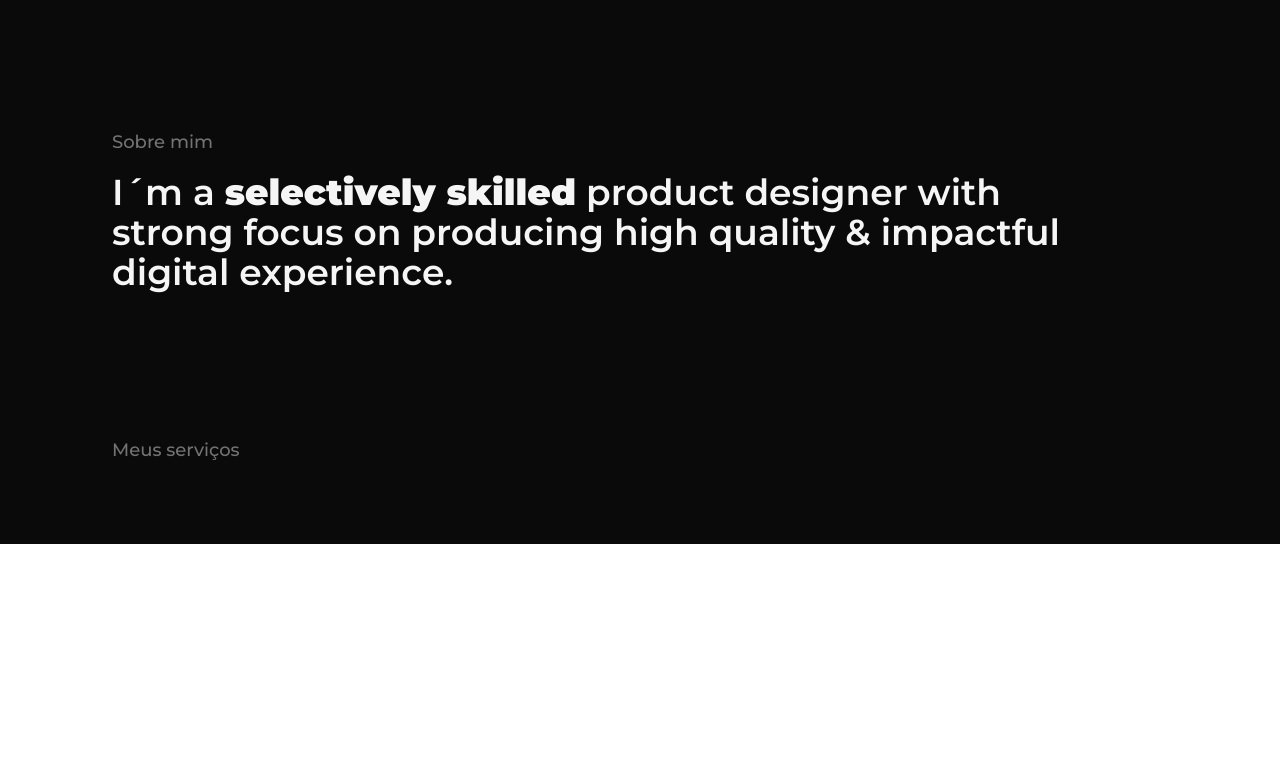
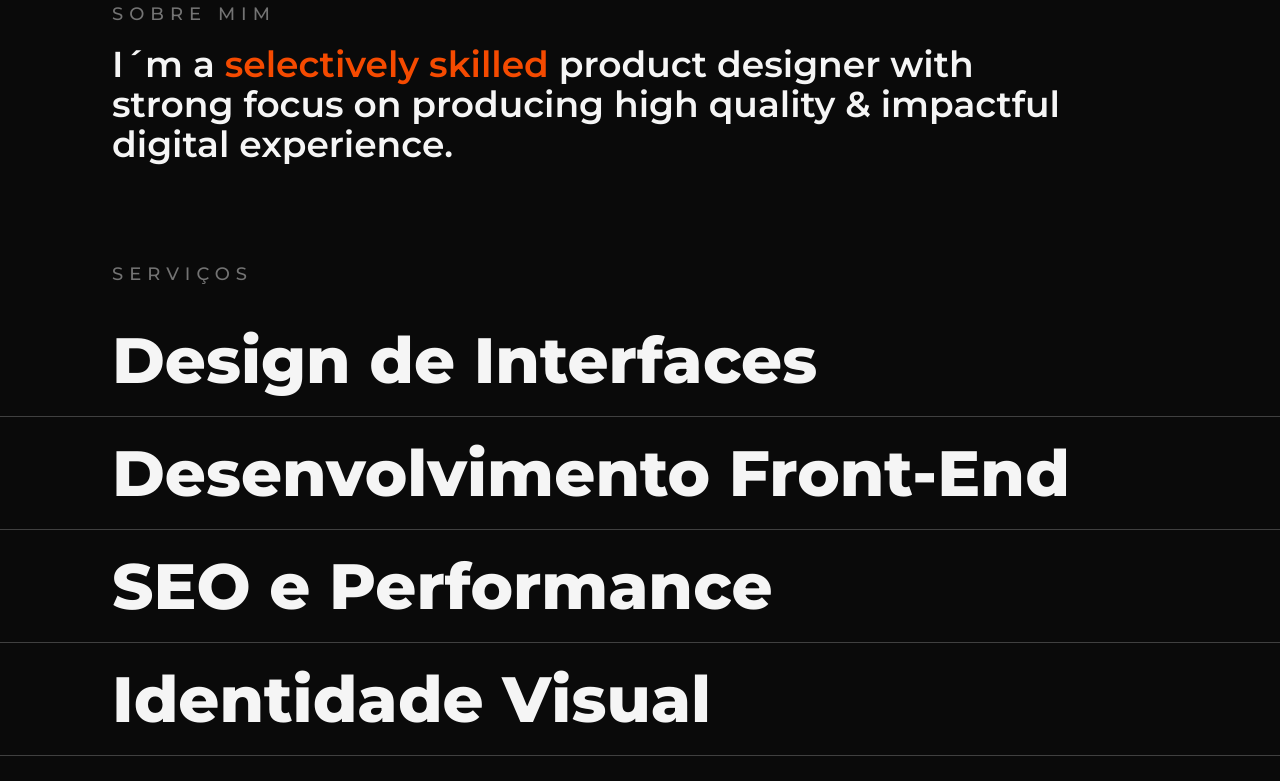
Before and after one commit to eiphp-tech/Portfolio_PHP-tech, a React (Vite) app: page / in a window 1280 px wide. Shown: the part 800-1581 px from the top of the page. Before the commit the page ends 1344 px from the top, so only its background shows below. Built offline with nearby package versions, Linux system fonts and the light colour scheme.

Commit message:
feat: adicionar componente FlowingMenu e seção na página de serviços

```diff
--- a/src/App.jsx
+++ b/src/App.jsx
@@ -1,28 +1,28 @@
+// App.jsx
 import React from "react"
 import NavBar from "./components/NavBar"
 import Gallaxy from "./components/3D/gallaxy"
+import Heading from "./components/Heading"
+import FlowingMenu from "./components/UI/FlowingMenu"
 
-// Componente principal
 export default function App() {
   return (
     <div className="relative min-h-screen bg-neutral-950 font-Montserrat overflow-hidden w-full">
-      {/* Galáxia de fundo */}
-      <div className="fixed top-0 w-full flex justify-center">
-        {/* <Gallaxy /> */}
+      {/* Galáxia animada em background */}
+      <div className="fixed top-0 w-full flex justify-center z-0">
+        {/* <Gallaxy /> -> considere lazy loading com Suspense */}
       </div>
 
-      {/* NavBar */}
       <NavBar />
 
-      {/* Conteúdo principal */}
-      <main className="relative z-10  ">
+      <main className="relative z-10">
+        {/* Hero Section */}
         <section
-          className="min-h-screen flex flex-col justify-end pb-20 px-6 lg:px-[7rem] "
+          className="min-h-screen flex flex-col justify-end pb-20 px-6 lg:px-[7rem]"
           id="home"
         >
-          {/* Conteúdo textual */}
           <div className="w-full max-w-4xl text-white text-left pb-32 lg:pb-0">
-            <h1 className="text-4xl sm:text-5xl lg:text-6xl font-bold leading-tight ">
+            <h1 className="text-4xl sm:text-5xl lg:text-6xl font-bold leading-tight">
               HI, I'M PEDRO H
             </h1>
             <p className="text-lg sm:text-xl lg:text-lg text-gray-300 leading-relaxed mb-8">
@@ -31,31 +31,39 @@ export default function App() {
               digitais únicas, pixel a pixel.
             </p>
 
-            {/* Botão Contact Me */}
-            <button className="bg-gray-700 hover:bg-gray-600 text-white px-8 py-3 rounded-full font-medium transition-colors duration-300">
+            <button
+              className="bg-gray-700 hover:bg-gray-600 text-white px-8 py-3 rounded-full font-medium transition-colors duration-300"
+              aria-label="Entre em contato"
+            >
               CONTACT ME
             </button>
           </div>
         </section>
 
+        {/* Sobre mim */}
         <section
-          id="#sobre"
-          className="bg-neutral-950 h-min min-w-screen py-32 flex flex-col justify-center px-6 lg:px-[7rem]"
+          id="sobre"
+          className="bg-neutral-950 min-h-min flex flex-col justify-center px-6 lg:px-[7rem]"
         >
-          <h2 className="font-medium text-lg text-neutral-500">Sobre mim</h2>
-          <p className="text-neutral-100 font-semibold text-4xl py-4 w-[90%]">
-            I´m a <strong>selectively skilled</strong> product designer with
-            strong focus on producing high quality & impactful digital
-            experience.
+          <Heading>SOBRE MIM</Heading>
+          <p className="text-neutral-100 font-semibold text-4xl  w-[90%]">
+            I´m a{" "}
+            <strong className="text-orange-600 font-semibold">
+              selectively skilled
+            </strong>{" "}
+            product designer with strong focus on producing high quality &
+            impactful digital experience.
           </p>
         </section>
-        <section
-          id="#servico"
-          className="bg-neutral-950 h-min min-w-screen pb-20 flex flex-col justify-center"
-        >
-          <h2 className="font-medium text-lg text-neutral-500 px-6 lg:px-[7rem]">
-            Meus serviços
-          </h2>
+
+        {/* Serviços */}
+        <section id="servico">
+          <FlowingMenu />
+        </section>
+
+        {/* projetos */}
+        <section className="min-h-screen bg-neutral-800 ">
+          <h2 className="text-white font-bold text-6xl">hello word</h2>
         </section>
       </main>
     </div>
--- /dev/null
+++ b/src/components/Heading/index.jsx
@@ -0,0 +1,11 @@
+import React from "react"
+
+const Heading = ({ children }) => {
+  return (
+    <h2 className="mb-4 font-medium text-lg text-neutral-500 tracking-[6px] uppercase">
+      {children}
+    </h2>
+  )
+}
+
+export default Heading
--- a/src/components/NavBar/index.jsx
+++ b/src/components/NavBar/index.jsx
@@ -81,10 +81,10 @@ const Navbar = () => {
   ]
 
   return (
-    <nav className="w-full fixed top-0 left-0 right-0 z-50 px-6 lg:px-[7rem] py-2 shadow-lg">
+    <nav className="w-full fixed top-0 left-0 right-0 bg-neutral-950/80 z-50 px-6 lg:px-[7rem] py-2 shadow-lg">
       <div className="flex justify-between items-center">
-        <div className="flex items-center">
-          <img src="/logo.svg" alt="" />
+        <div className="flex items-center w-6">
+          <img src="/logo.svg" alt="logo pedro henrique" className="w-full" />
         </div>
 
         <div
@@ -141,11 +141,11 @@ const Navbar = () => {
           >
             <div
               ref={linkContainerRef}
-              className="h-full flex flex-col justify-between"
+              className="h-full flex flex-col justify-around"
             >
-              <div className="flex flex-col md:flex-row md:justify-between md:items-end gap-10">
+              <div className="flex flex-col md:justify-between lg:flex-row lg:items-end gap-10">
                 <div>
-                  <h3 className="text-gray-400 text-lg font-extrabold mb-6 mt-10 lg:mt-0">
+                  <h3 className="text-gray-400 text-lg  font-extrabold mb-6 mt-10 lg:mt-0 ">
                     #Connect
                   </h3>
                   <div className="space-y-4">
@@ -188,14 +188,14 @@ const Navbar = () => {
                 </div>
               </div>
 
-              <div className="flex h-max flex-col md:flex-row lg:flex-row lg:items-end gap-10 lg:mt-10">
+              <div className="flex h-max flex-col mt-10 lg:mt-0  lg:flex-row lg:items-end gap-5">
                 <div>
-                  <p className="text-gray-400 te">
+                  <p className="text-neutral-400">
                     Do you want to start your project now?
                   </p>
                   <EmailLink
                     email="pedrohdev01@gmail.com"
-                    styleName="text-[30px] font-semibold bg-gradient-to-r from-white via-gray-400 to-neutral-900 bg-clip-text text-transparent p-1 transition-all duration-500 hover:text-white"
+                    styleName="text-[20px] font-semibold bg-gradient-to-r from-white via-gray-400 to-neutral-900 bg-clip-text text-transparent p-1 transition-all duration-500 hover:text-white"
                   />
                 </div>
                 <div className="flex items-end pb-2 ">
--- /dev/null
+++ b/src/components/UI/FlowingMenu/index.jsx
@@ -0,0 +1,102 @@
+import React, { useRef } from "react"
+import { gsap } from "gsap"
+import Heading from "../../Heading"
+
+const animationDefaults = { duration: 0.6, ease: "expo.out" }
+
+function findClosestEdge(mouseX, mouseY, width, height) {
+  const topEdgeDist = (mouseX - width / 2) ** 2 + mouseY ** 2
+  const bottomEdgeDist = (mouseX - width / 2) ** 2 + (mouseY - height) ** 2
+  return topEdgeDist < bottomEdgeDist ? "top" : "bottom"
+}
+
+function ServiceItem({ title }) {
+  const itemRef = useRef(null)
+  const bgRef = useRef(null)
+
+  const handleMouseEnter = (ev) => {
+    const item = itemRef.current
+    const bg = bgRef.current
+    if (!item || !bg) return
+
+    const rect = item.getBoundingClientRect()
+    const edge = findClosestEdge(
+      ev.clientX - rect.left,
+      ev.clientY - rect.top,
+      rect.width,
+      rect.height
+    )
+
+    gsap
+      .timeline({ defaults: animationDefaults })
+      .set(bg, { y: edge === "top" ? "-101%" : "101%" })
+      .to(bg, { y: "0%" })
+  }
+
+  const handleMouseLeave = (ev) => {
+    const item = itemRef.current
+    const bg = bgRef.current
+    if (!item || !bg) return
+
+    const rect = item.getBoundingClientRect()
+    const edge = findClosestEdge(
+      ev.clientX - rect.left,
+      ev.clientY - rect.top,
+      rect.width,
+      rect.height
+    )
+
+    gsap.to(bg, {
+      y: edge === "top" ? "-101%" : "101%",
+      ...animationDefaults,
+    })
+  }
+
+  return (
+    <li
+      ref={itemRef}
+      className="relative overflow-hidden border-b border-neutral-700 py-6 lg:py-2 px-6 lg:px-[7rem] cursor-pointer group"
+      onMouseEnter={handleMouseEnter}
+      onMouseLeave={handleMouseLeave}
+    >
+      {/* Fundo animado */}
+      <div
+        ref={bgRef}
+        className="absolute top-0 left-0 w-full h-full bg-neutral-100 z-0 translate-y-[101%] pointer-events-none"
+      />
+
+      {/* Título */}
+      <div className="relative z-10 text-left">
+        <h3 className="text-[clamp(1.8rem,6vw,4rem)] font-extrabold text-neutral-100 transition-colors duration-300 group-hover:text-neutral-900">
+          {title}
+        </h3>
+      </div>
+    </li>
+  )
+}
+
+export default function ServicesSection() {
+  const services = [
+    { title: "Design de Interfaces" },
+    { title: "Desenvolvimento Front-End" },
+    { title: "SEO e Performance" },
+    { title: "Identidade Visual" },
+    { title: "Design Responsivo" },
+  ]
+
+  return (
+    <section
+      id="servico"
+      className="bg-neutral-950 min-h-screen w-full flex flex-col justify-center items-start"
+    >
+      <div className="px-6 lg:px-[7rem]">
+        <Heading>Serviços</Heading>
+      </div>
+      <ul className="w-full">
+        {services.map((service, index) => (
+          <ServiceItem key={index} {...service} />
+        ))}
+      </ul>
+    </section>
+  )
+}
```
